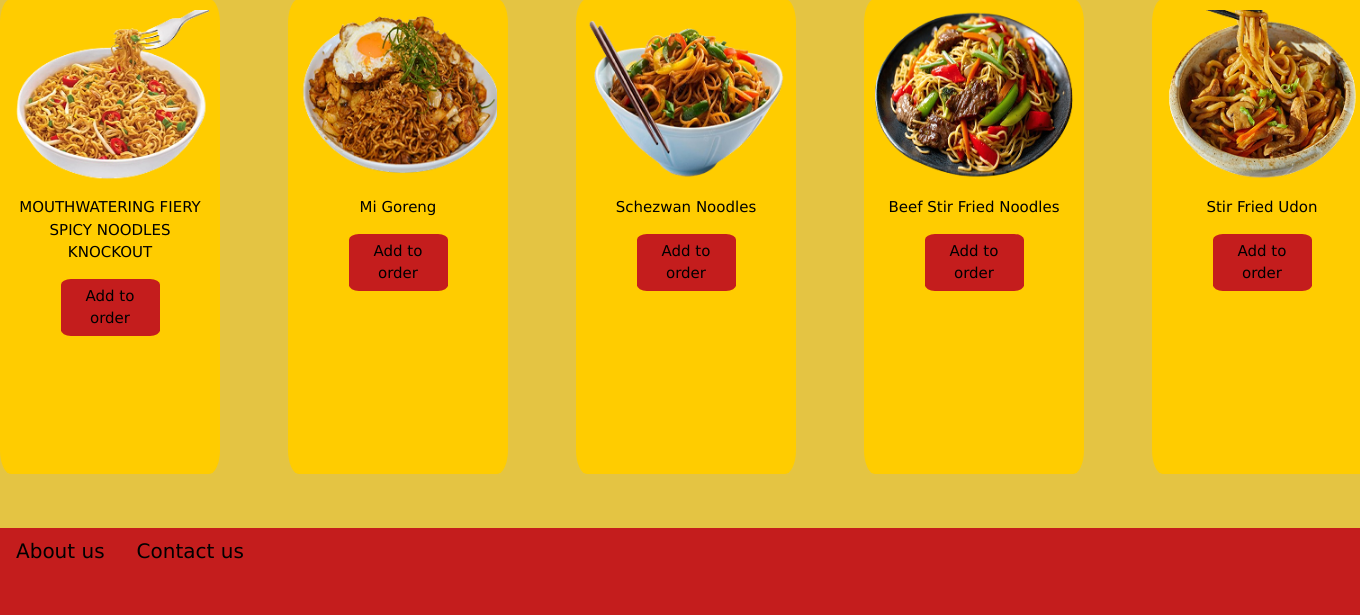
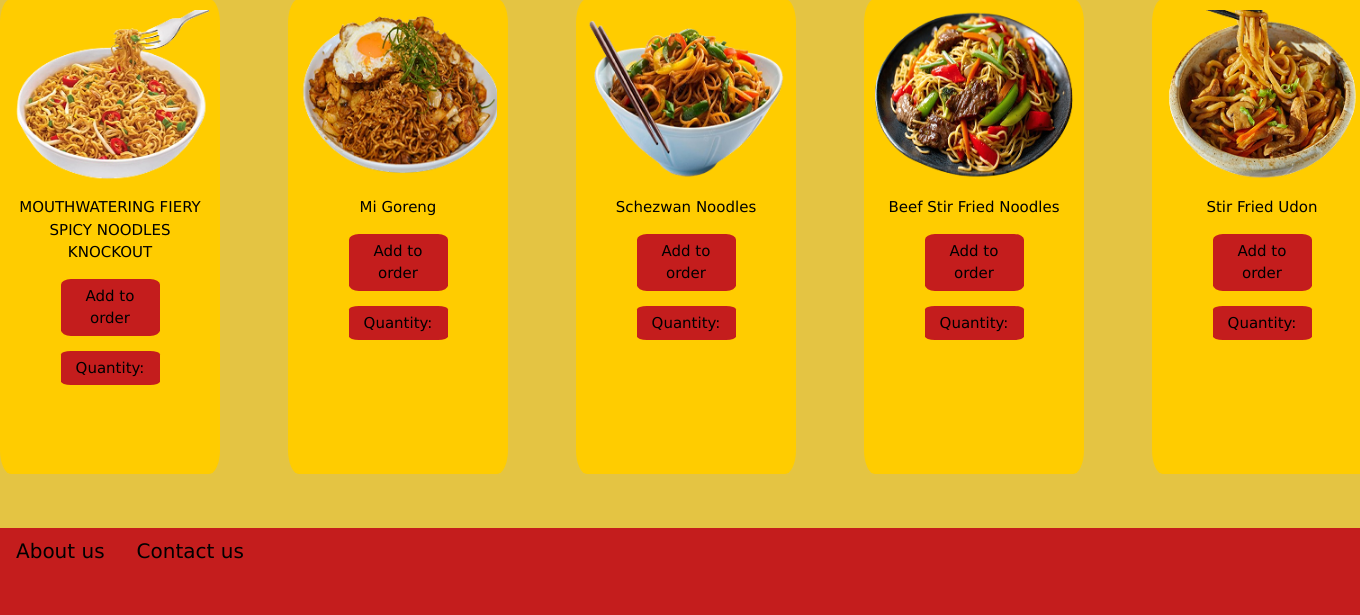
Before and after one commit to leonqiann/level2assessment, a Flask app: page /orderbase in a window 1360 px wide. Shown: the part 185-800 px from the top of the page. Run offline with Flask 3, Linux system fonts and the light colour scheme; data comes from the database, SQL or seed files in the repository.

Commit message:
added quantity button to order

```diff
--- a/app.py
+++ b/app.py
@@ -1,6 +1,7 @@
 
 import sqlite3
 from flask import Flask, g, render_template
+from werkzeug.security import generate_password_hash, check_password_hash
 
 # Database file location
 DATABASE = "wokthiswayimproved.db"
--- a/templates/orderbase.html
+++ b/templates/orderbase.html
@@ -7,8 +7,8 @@
     <div class="card">
     <img src="{{ baseimage[1]}}" alt="">
     <p>{{baseimage[0]}}</p>
-    	<a href="/cart" class="button-class">
-      Add to order</a>
+    	<a href="/cart" class="button-class">Add to order</a>
+      <button class="button-class">Quantity:</button>
     </div>
 {% endfor %}
 
--- a/templates/orderside.html
+++ b/templates/orderside.html
@@ -7,8 +7,8 @@
     <div class="card">
     <img src="{{sideimage[1]}}" alt="">
     <p>{{sideimage[0]}}</p>
-    	<a href="/cart" class="button-class">
-      Add to order</a>
+    	<a href="/cart" class="button-class">Add to order</a>
+      <button class="button-class">Quantity:</button>
     </div>
 {% endfor %}
 
--- a/templates/ordertopping.html
+++ b/templates/ordertopping.html
@@ -7,8 +7,8 @@
     <div class="card">
     <img src="{{ toppingimage[1]}}" alt="">
     <p>{{toppingimage[0]}}</p>
-    	<a href="/cart" class="button-class">
-      Add to order</a>
+    	<a href="/cart" class="button-class"> Add to order</a>
+      <button class="button-class">Quantity:</button>
     </div>
 {% endfor %}
 
```
